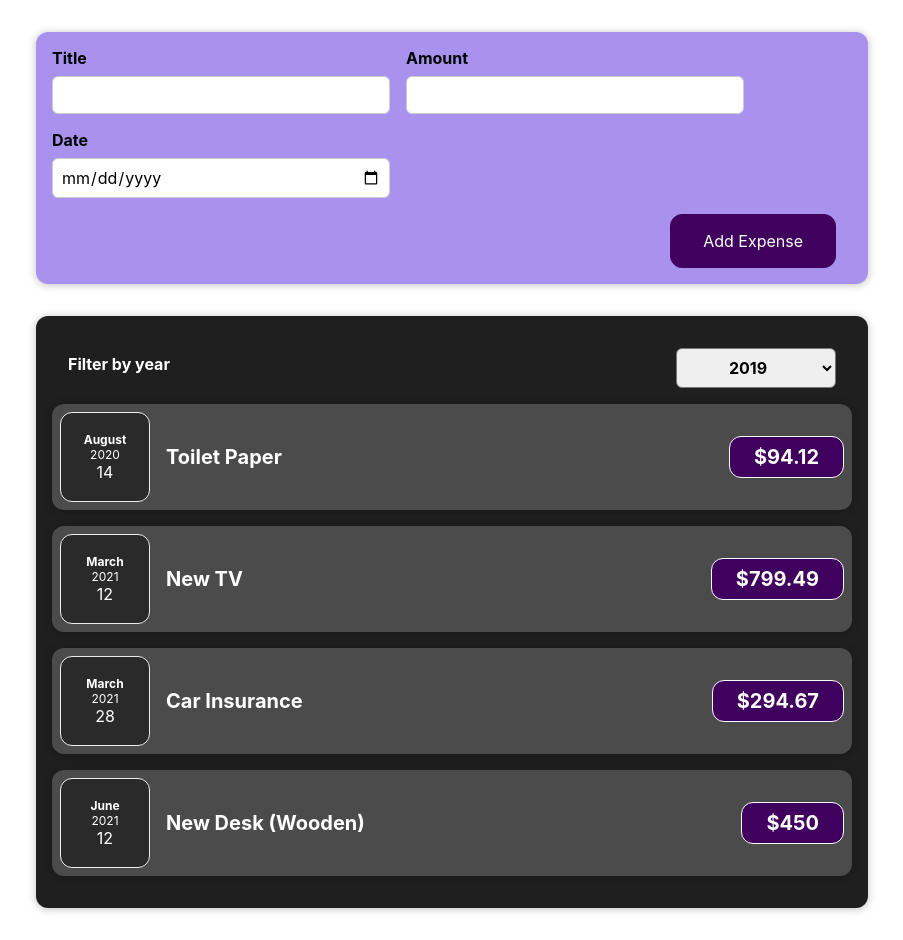
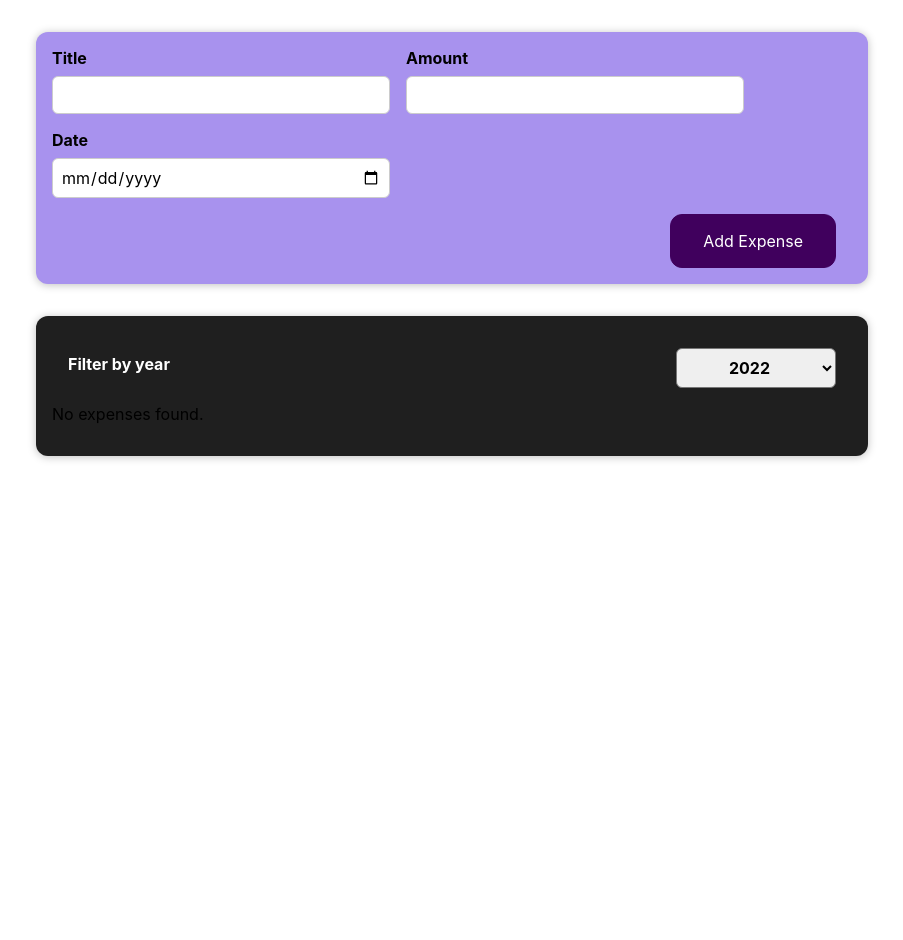
Before and after one commit to Dilan03/React-complete-course, a React (Create React App) app: page / in a window 1280 px wide. Shown: the whole page, without its empty margins (188-1091 px from the left). After the commit the page ends 800 px from the top, so only its background shows below. Built offline with nearby package versions, Linux system fonts and the light colour scheme; the HTML template or start-up script is replaced by a standard one.

Commit message:
expenses filtered by year

```diff
--- a/src/components/Expenses/ExpensesDisplay.js
+++ b/src/components/Expenses/ExpensesDisplay.js
@@ -7,7 +7,10 @@
 
 const ExpensesDisplay = (props) => {
 
-  const [filteredYear, setFilteredYear] = useState('2019');
+  const [filteredYear, setFilteredYear] = useState();
+  const filteredExpenses = props.expenses.filter(expense => {
+    return expense.date.getFullYear().toString() === filteredYear;
+  });
 
   const filterChangeHandler = (selectedYear) => {
     setFilteredYear(selectedYear);
@@ -17,7 +20,11 @@
     <div>
       <Card className="expenses">
         <ExpensesFilter selected={filteredYear} onFilterChange={filterChangeHandler}/>
-        {props.expenses.map(expense => <ExpenseItem title={expense.title} amount={expense.amount} date={expense.date}/>)}
+        {!filteredExpenses.length? ( <p>No expenses found.</p> ) : (
+          filteredExpenses.map((expense ) => (
+          <ExpenseItem key={expense.id} title={expense.title} amount={expense.amount} date={expense.date}/>
+          ))
+        )}
       </Card>
     </div>
   );
```
